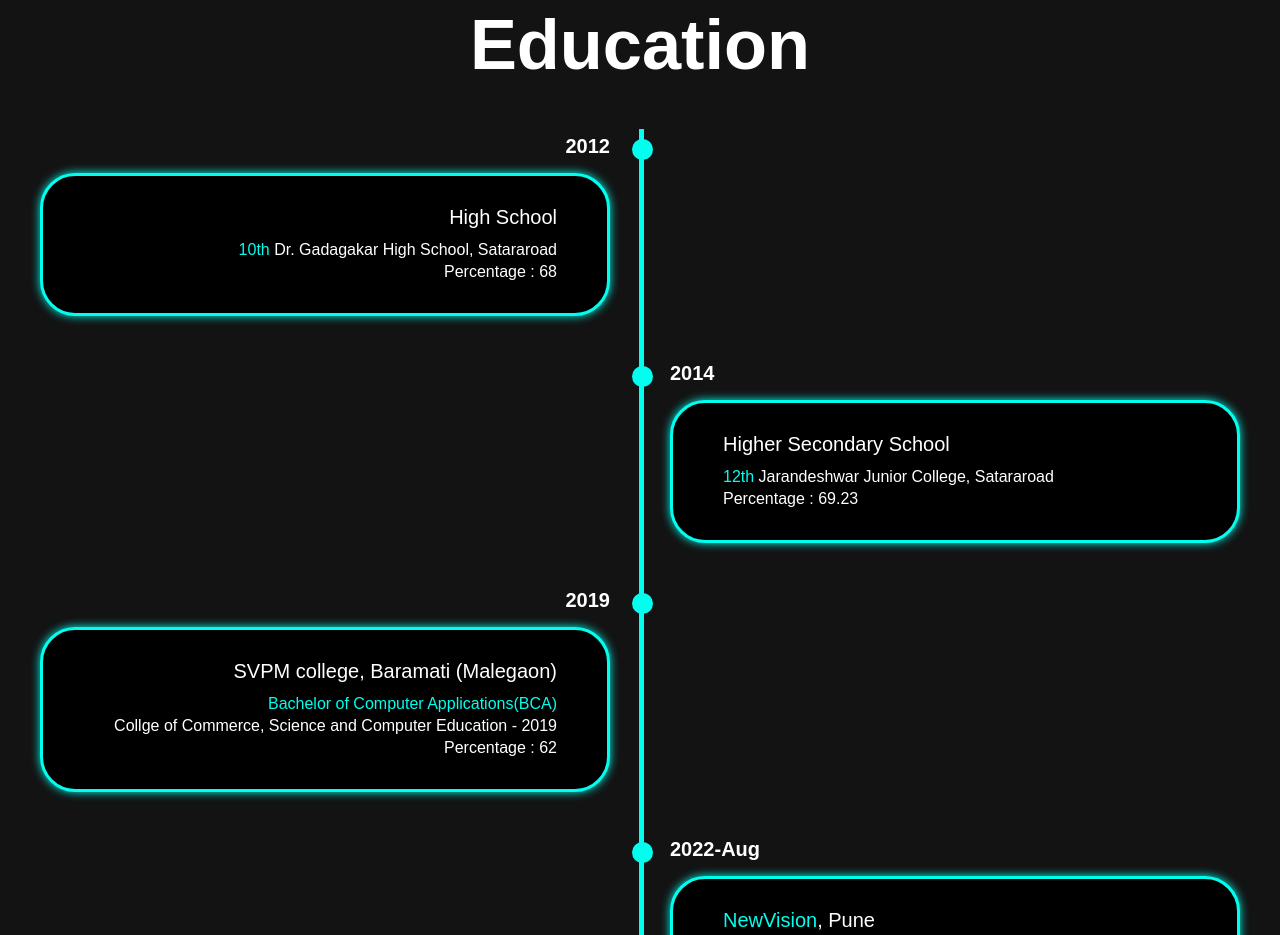
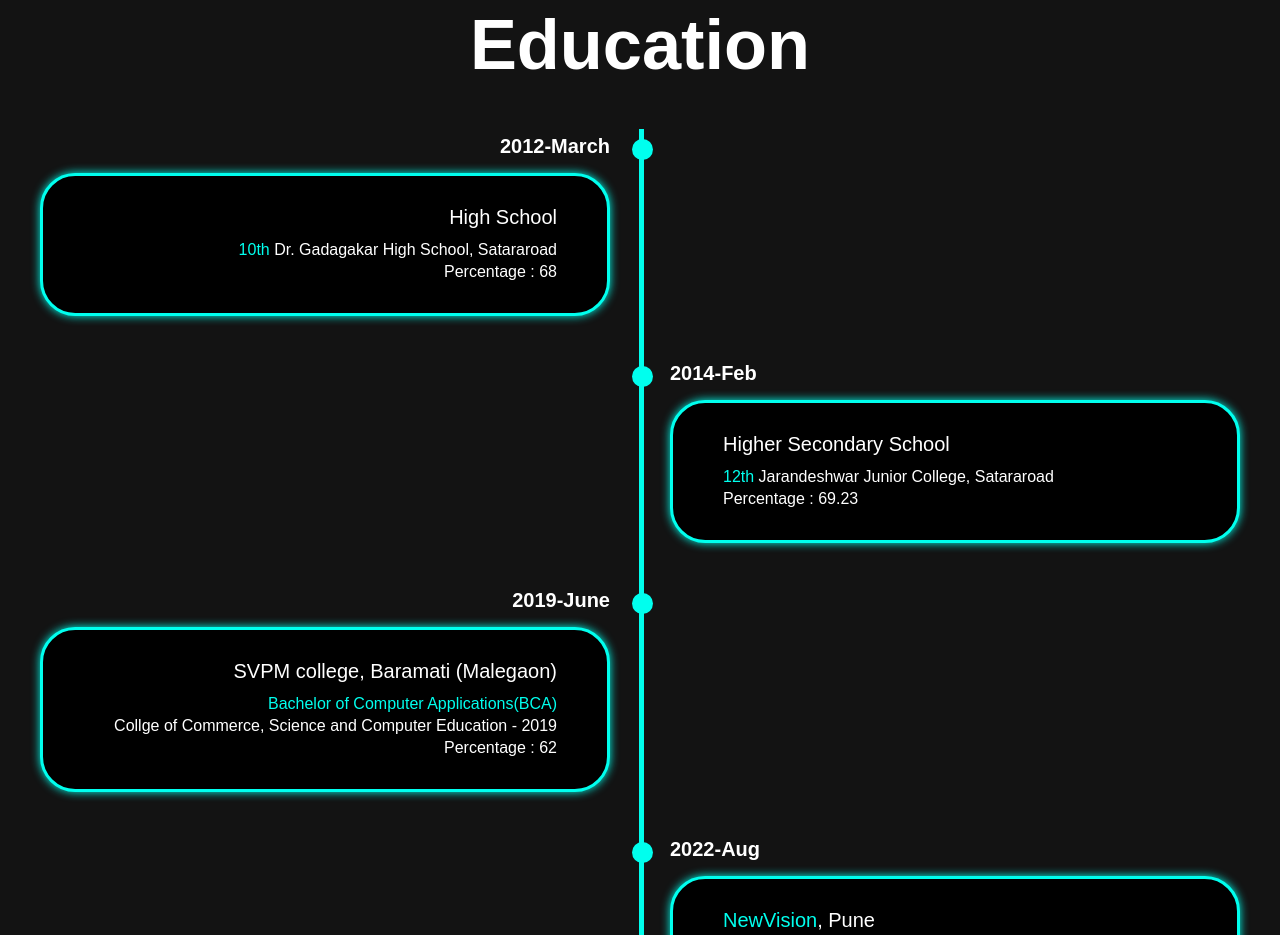
Before and after one commit to Jyoti2497/MyPortFolio, a plain HTML site: page index.html in a window 1280 px wide. Shown: the part 940-1875 px from the top of the page. Drawn offline with nearby package versions, Linux system fonts and the light colour scheme.

Commit message:
NEWCOMMIT

```diff
--- a/index.html
+++ b/index.html
@@ -50,7 +50,7 @@
         <div class="timeline-items">
             <div class="timeline-item">
                 <div class="timeline-dot"></div>
-                    <div class="timeline-date">2012</div>
+                    <div class="timeline-date">2012-March</div>
                     <div class="timeline-content">
                         <h3>High School</h3>
                         <p> <span>10th</span> Dr. Gadagakar High School, Satararoad</p>
@@ -61,7 +61,7 @@
             </div>
            <div class="timeline-item">
                 <div class="timeline-dot"></div>
-                    <div class="timeline-date">2014</div>
+                    <div class="timeline-date">2014-Feb</div>
                     <div class="timeline-content">
                         <h3>Higher Secondary School</h3>
                         <p><span>12th</span> Jarandeshwar Junior College, Satararoad</p>
@@ -70,7 +70,7 @@
             </div>
             <div class="timeline-item">
                 <div class="timeline-dot"></div>
-                    <div class="timeline-date">2019</div>
+                    <div class="timeline-date">2019-June</div>
                     <div class="timeline-content">
                         <h3>SVPM college, Baramati (Malegaon)</h3>
                         <p> <span>Bachelor of Computer Applications(BCA)</span><br> Collge of Commerce, Science and Computer Education - 2019</p>
```
